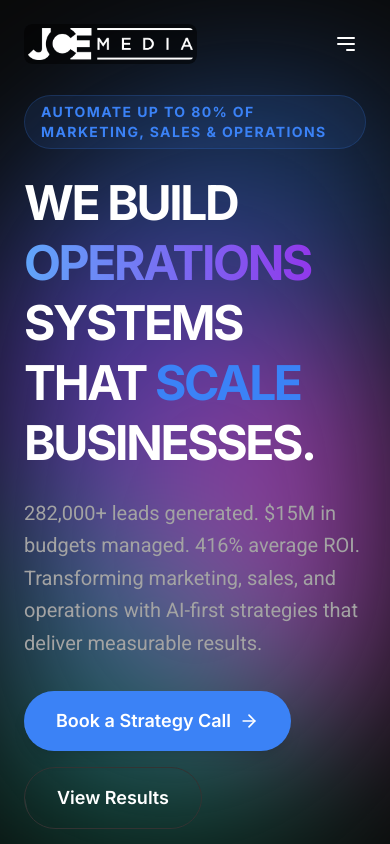
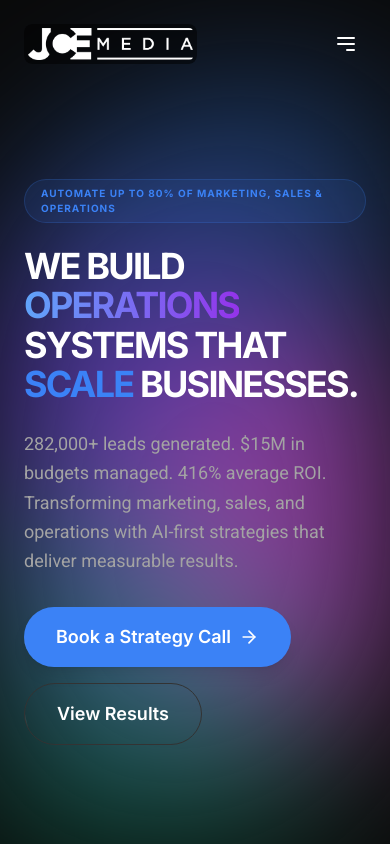
Before and after one commit to jacquesgroen88/jcewebsite, a React (Vite) app: page / in a window 390 px wide. Shown: the top 844 px of the page. Built offline with nearby package versions, Linux system fonts and the light colour scheme.

Commit message:
Responsiveness Polish: Optimized Hero and Footer CTA layouts
- Reduced Hero badge text size and adjusted headline sizing for mobile.
- Made dynamic word span width responsive to prevent layout shifts.
- Changed Footer CTA side-by-side layout breakpoint to 'lg' to prevent button overlap on tablets.

```diff
--- a/components/Footer.tsx
+++ b/components/Footer.tsx
@@ -19,16 +19,16 @@ const Footer: React.FC = () => {
             <div className="absolute top-0 right-0 w-[500px] h-[500px] bg-accent/20 blur-[120px] rounded-full -translate-y-1/2 translate-x-1/2 -z-10 animate-pulse-glow" />
             <div className="absolute bottom-0 left-0 w-[300px] h-[300px] bg-purple-500/10 blur-[100px] rounded-full translate-y-1/2 -translate-x-1/2 -z-10" />
 
-            <div className="relative z-10 grid md:grid-cols-2 gap-12 items-center text-center md:text-left">
+            <div className="relative z-10 grid lg:grid-cols-2 gap-12 items-center text-center lg:text-left">
               <div className="space-y-6">
                 <h2 className="text-4xl md:text-7xl font-bold text-white leading-[1.1] tracking-tighter uppercase">
                   READY TO <span className="chrome-text">SCALE</span> YOUR BUSINESS?
                 </h2>
-                <p className="text-text-secondary text-lg md:text-xl font-body max-w-lg mx-auto md:mx-0">
+                <p className="text-text-secondary text-lg md:text-xl font-body max-w-lg mx-auto lg:mx-0">
                   Let's discuss how AI automation can unlock your team's true potential and drive measurable ROI.
                 </p>
               </div>
-              <div className="flex flex-col gap-4 items-center md:items-end w-full">
+              <div className="flex flex-col gap-4 items-center lg:items-end w-full">
                 <Button variant="primary" glow className="px-12 py-6 text-xl w-full md:w-auto shadow-2xl shadow-accent/20" onClick={() => window.location.hash = '#contact'}>
                   Book a Strategy Call
                 </Button>
--- a/components/Hero.tsx
+++ b/components/Hero.tsx
@@ -41,13 +41,13 @@ const Hero: React.FC = () => {
 
         <div className="space-y-8 z-10">
           <div className="reveal opacity-0 translate-y-10 transition-all duration-700 delay-100">
-            <span className="inline-block px-4 py-1.5 rounded-full bg-accent/10 border border-accent/20 text-accent text-sm font-bold uppercase tracking-widest mb-6">
+            <span className="inline-block px-4 py-1.5 rounded-full bg-accent/10 border border-accent/20 text-accent text-[10px] sm:text-xs md:text-sm font-bold uppercase tracking-widest mb-6">
               Automate up to 80% of Marketing, Sales & Operations
             </span>
-            <h1 className="text-5xl md:text-7xl lg:text-8xl font-bold leading-tight tracking-tighter uppercase">
-              WE BUILD <span key={currentWordIndex} className="chrome-text animate-pop-in-up inline-block min-w-[300px] text-transparent bg-clip-text bg-gradient-to-r from-blue-400 to-purple-600">{words[currentWordIndex]}</span> SYSTEMS THAT <span className="text-accent">SCALE</span> BUSINESSES.
+            <h1 className="text-4xl sm:text-6xl md:text-7xl lg:text-8xl font-bold leading-[1.1] md:leading-tight tracking-tighter uppercase">
+              WE BUILD <span key={currentWordIndex} className="chrome-text animate-pop-in-up inline-block min-w-[180px] sm:min-w-[240px] md:min-w-[300px] text-transparent bg-clip-text bg-gradient-to-r from-blue-400 to-purple-600">{words[currentWordIndex]}</span> SYSTEMS THAT <span className="text-accent">SCALE</span> BUSINESSES.
             </h1>
-            <p className="mt-6 text-xl text-text-secondary max-w-lg leading-relaxed font-body">
+            <p className="mt-6 text-lg md:text-xl text-text-secondary max-w-lg leading-relaxed font-body">
               282,000+ leads generated. $15M in budgets managed. 416% average ROI. Transforming marketing, sales, and operations with AI-first strategies that deliver measurable results.
             </p>
           </div>
```
